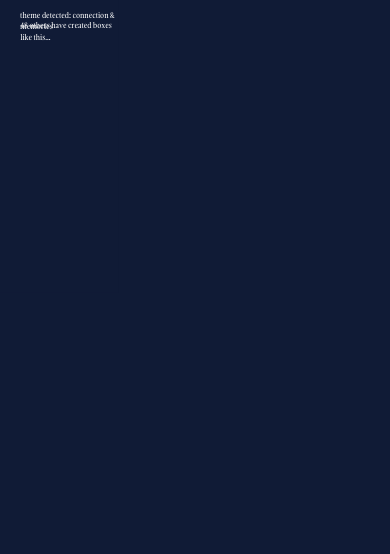
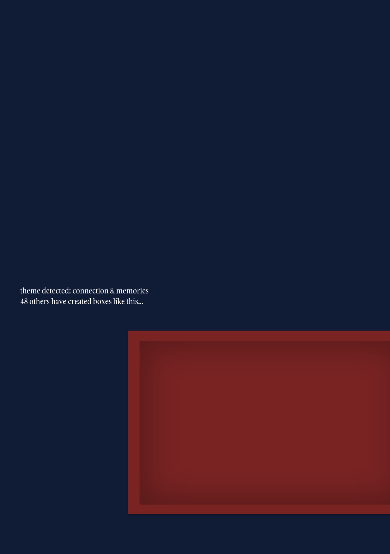
Before and after one commit to swaetamir/memory-box, a Next.js app: page /create/view in a window 390 px wide. Shown: the top 554 px of the page. Built offline with nearby package versions, Linux system fonts and the light colour scheme.

Commit message:
fix footer iphone 2

```diff
--- a/src/components/Stage.tsx
+++ b/src/components/Stage.tsx
@@ -23,14 +23,12 @@ export default function Stage({
       // base fit (keeps whole 1728x960 visible)
       const fit = Math.min(vw / baseWidth, vh / baseHeight);
 
-        // makw bigger on phone
+      // make bigger on phone
       const isPhone = vw <= 480;
-        const boost = isPhone ? 1.35 : 1; // keep between 1.25–1.5
+      const boost = isPhone ? 1.35 : 1;
 
-        const s = fit * boost;
-
-        // never upscale above 1 on desktop
-        setScale(Math.min(1, s));
+      const s = Math.min(1, fit * boost);
+      setScale(s);
     }
 
     recalc();
@@ -40,15 +38,21 @@ export default function Stage({
 
   return (
     <div
-      className="w-screen bg-[#101B36] flex items-center justify-center overflow-x-hidden"
-      style={{ minHeight: "100dvh", paddingBottom: "env(safe-area-inset-bottom)", paddingTop: "env(safe-area-inset-top)" }}
+      className="w-screen bg-[#101B36] overflow-x-hidden"
+      style={{
+        minHeight: "100dvh",
+        paddingBottom: "env(safe-area-inset-bottom)",
+        paddingTop: "env(safe-area-inset-top)",
+      }}
     >
       <div
         style={{
           width: baseWidth,
           height: baseHeight,
-          transform: `scale(${scale})`,
+          // center scaled stage
+          transform: `translate(${Math.max(0, (typeof window !== "undefined" ? (window.innerWidth - baseWidth * scale) / 2 : 0))}px, ${Math.max(0, (typeof window !== "undefined" ? (window.innerHeight - baseHeight * scale) / 2 : 0))}px) scale(${scale})`,
           transformOrigin: "top left",
+          willChange: "transform",
         }}
         className="relative"
       >
```
Lines whose indentation alone changed are shown as unchanged.
